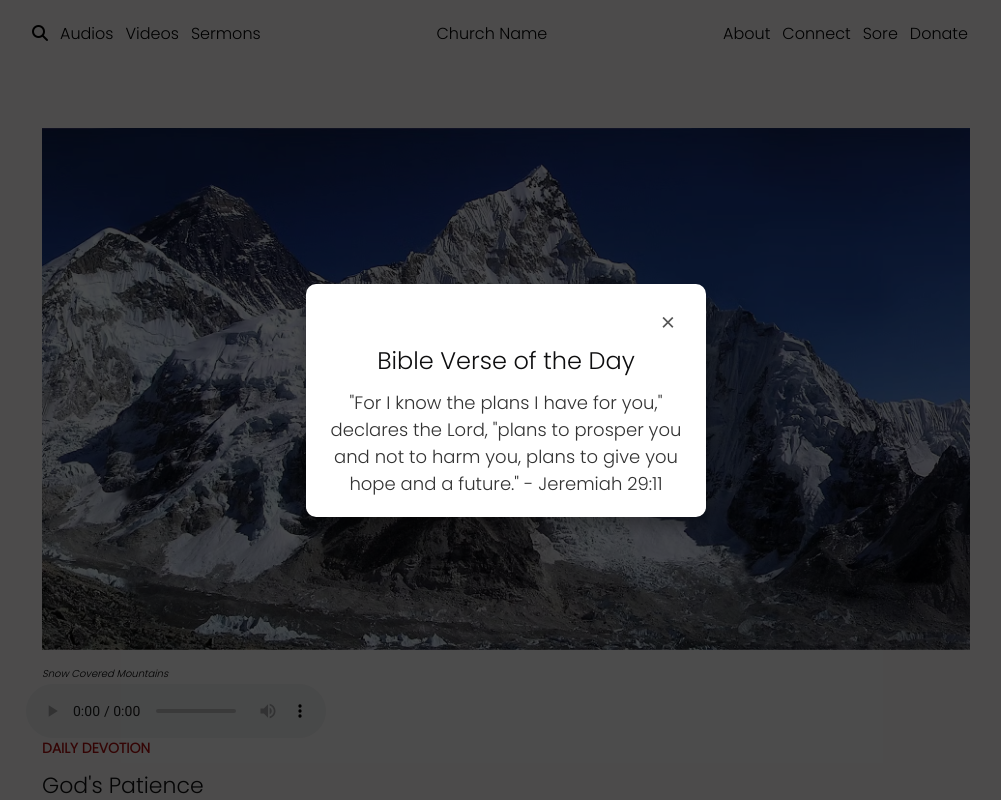
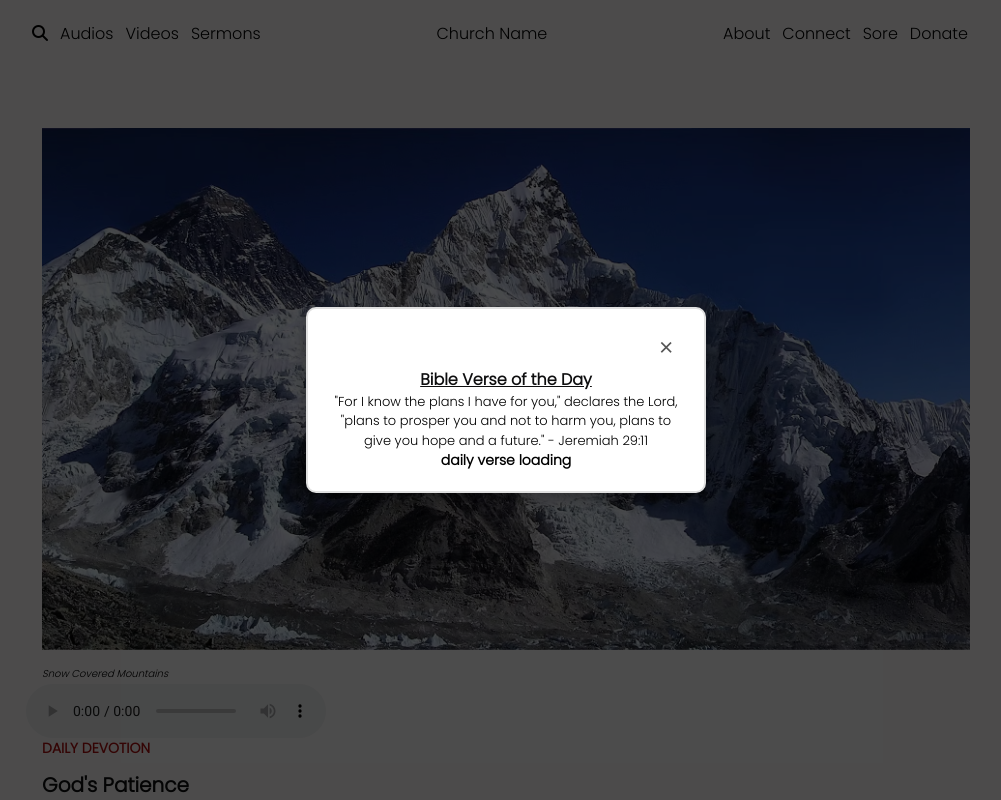
Before and after one commit to Munsa1/daily-devotional, a plain HTML site: page index.html in a window 1280 px wide. Both pictures are taken after a click on the link "John 3:16". Shown: the top 800 px of the page, without its empty margins (134-1135 px from the left). Drawn offline with nearby package versions, Linux system fonts and the light colour scheme; no server answers.

Commit message:
Improve styling and access bible verse from API

```diff
--- a/app.js
+++ b/app.js
@@ -14,6 +14,10 @@ fetch('https://bible-api.com/john3:16')
     const verse = data.text;
     const verseBin = document.getElementById('verseText');
     verseBin.innerText = verse;
+
+    const verseName = data.reference;
+    const verseNameElement = document.getElementById('dailyVerse');
+    verseNameElement.innerText = verseName;
 })
 .catch(error => console.log(error));
 
--- a/index.html
+++ b/index.html
@@ -67,11 +67,13 @@
         </section>
         <section class="devotional-text">
             <!-- start of PopUp -->
-            <div id="popup" class="popup-container">
-                <div class="popup-content">
+            <div id="popup" class="popup-container d-flex">
+                <div class="popup-content d-flex">
                   <span class="close-btn" id="closePopup">&times;</span>
                   <h2 class="app-color-text">Bible Verse of the Day</h2>
+
                   <p id="verseText">"For I know the plans I have for you," declares the Lord, "plans to prosper you and not to harm you, plans to give you hope and a future." - Jeremiah 29:11</p>
+                  <h3 class="" id="dailyVerse">daily verse loading</h3>
                 </div>
               </div>
               <!-- End of PopUp -->
--- a/style.css
+++ b/style.css
@@ -114,8 +114,8 @@ body {
 }
 
 .devotional h2 {
-    font-size: 22px;
-    font-weight: 400;
+    font-size: 20px;
+    font-weight: 600;
     padding: 6px 0;
     margin-right: 100px;
     line-height: 25px;
@@ -131,16 +131,18 @@ body {
 .devotional span {
     font-size: .875rem;
     line-height: 1.25;
+    font-weight: 600;
 }
 
 .line-break::before {
     height: 12px;
     width: 100%;
-    background: linear-gradient(135deg, white 35%, transparent 25%) -25px 0, linear-gradient(225deg, white 35%, transparent 25%) -25px 0, linear-gradient(315deg, white 35%, transparent 25%), linear-gradient(45deg, white 35%, transparent 25%);
+    /* background: linear-gradient(135deg, white 35%, transparent 25%) -25px 0, linear-gradient(225deg, white 35%, transparent 25%) -25px 0, linear-gradient(315deg, white 35%, transparent 25%), linear-gradient(45deg, white 35%, transparent 25%); */
+    background: linear-gradient(135deg, white 35%, transparent 25%) -25px 0, linear-gradient(225deg, white 35%, transparent 25%) -25px 0, linear-gradient(117deg, white 35%, transparent 25%), linear-gradient(80deg, white 35%, transparent 25%);
     background-color: #b42525;
     display: block;
     content: "";
-    background-size: 16px 31px;
+    background-size: 24px 21px;
     background-repeat: repeat-x;
 
 }
@@ -158,7 +160,9 @@ body {
 }
 .verse {
     margin-top: 20px;
+    font-size: 15px;
     font-weight: 600;
+    color: #b53838;
     text-decoration: underline;
 }
 
@@ -214,6 +218,9 @@ body {
 
   /* Popup content */
   .popup-content {
+    flex-direction: column;
+    align-items: center;
+    justify-content: center;
     background-color: #fff;
     padding: 20px;
     border-radius: 10px;
@@ -221,16 +228,23 @@ body {
     width: 90%; /* Responsive width for mobile */
     max-width: 400px; /* Limit the width on larger screens */
     box-shadow: 0 8px 16px rgba(0, 0, 0, 0.3);
+    border: #0202021f 2px solid;
   }
 
   .popup-content h2 {
-    font-size: 24px;
-    margin-bottom: 10px;
+    font-size: 16px;
+    font-weight: 600;
+    text-decoration: underline;
   }
 
   .popup-content p {
-    font-size: 18px;
-    color: #333;
+    font-size: 13px;
+  }
+
+  .popup-content h3 {
+    text-align: center;
+    font-size: 14px;
+    font-weight: bold;
   }
 
   /* Close button (X) */
@@ -244,7 +258,7 @@ body {
   }
 
   .close-btn:hover {
-    color: #000;
+    color: #ec3333;
   }
 
   .footer {
```
